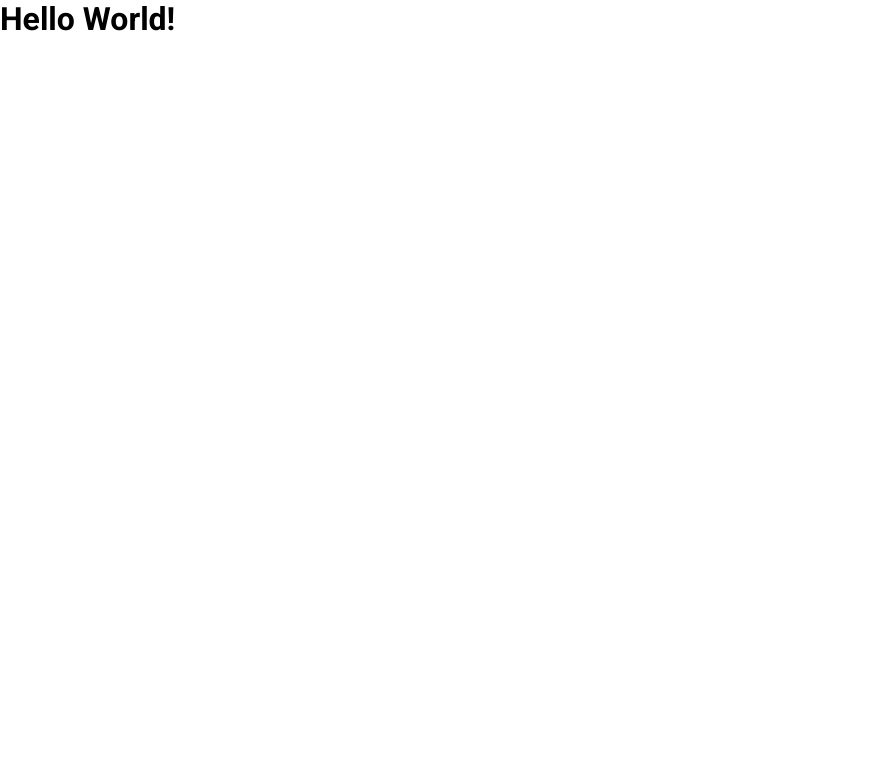
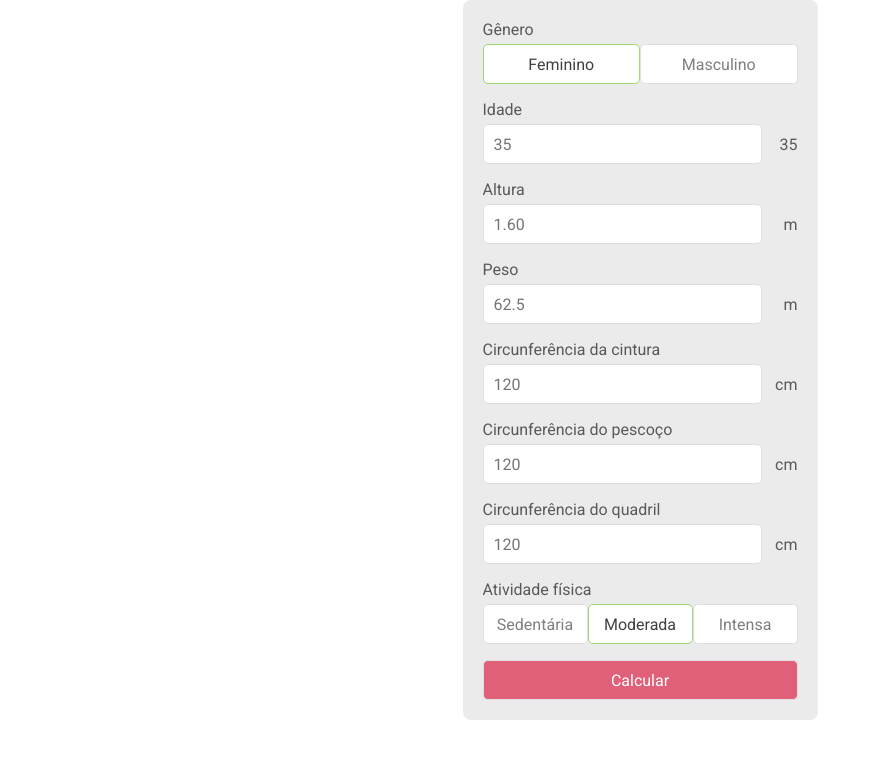
Before and after one commit to codestation-boys/gymstation-web, a Next.js app: page / in a window 1280 px wide. Shown: the top 758 px of the page, without its empty margins (0-879 px from the left). Built offline with nearby package versions, Linux system fonts and the light colour scheme.

Commit message:
Create user data form in Home page

```diff
--- a/pages/home.module.scss
+++ b/pages/home.module.scss
@@ -1,5 +1,62 @@
 .mainContainer {
-  h1 {
-    color: black;
+  display: flex;
+  align-items: center;
+  justify-content: center;
+
+  form {
+    background: #EBEBEB;
+    width: 100%;
+    max-width: 355px;
+    padding: 1.25rem;
+    border-radius: 0.5rem;
+
+    label {
+      margin-bottom: 0.3125rem;
+      display: block;
+    }
+
+    div {
+      display: flex;
+      align-items: center;
+      justify-content: space-between;
+    }
+
+    input, button {
+      width: 100%;
+      height: 2.5rem;
+
+      border: 1px solid #E0E0E0;
+      border-radius: 0.3125rem;
+    }
+
+    input {
+      padding: 0.5rem 0.625rem;
+    }
+
+    button {
+      background: var(--white);
+      color: #7F7F7F;
+
+      &.selected {
+        color: #404040;
+        border-color: #9fda72;
+      }
+
+      &[type="submit"] {
+        margin-top: 1rem;
+        background: #e0607a;
+        color: var(--white);
+      }
+    }
+
+    span {
+      text-align: right;
+      width: 2.5rem;
+    }
+
+    div + label {
+      display: block;
+      margin-top: 1rem;
+    }
   }
 }
--- a/pages/index.tsx
+++ b/pages/index.tsx
@@ -6,11 +6,54 @@ export default function Home() {
   return (
     <>
       <Head>
-        <title>ShapeCademy</title>
+        <title>GymStation</title>
       </Head>
 
       <main className={styles.mainContainer}>
-        <h1>Hello World!</h1>
+        <form>
+          <label htmlFor="gender">Gênero</label>
+          <div id="gender">
+            <button type="button" className={styles.selected}>Feminino</button>
+            <button type="button">Masculino</button>
+          </div>
+          <label htmlFor="age">Idade</label>
+          <div id="age">
+            <input type="number" placeholder="35" />
+            <span>35</span>
+          </div>
+          <label htmlFor="height">Altura</label>
+          <div id="height">
+            <input type="number" placeholder="1.60" />
+            <span>m</span>
+          </div>
+          <label htmlFor="weight">Peso</label>
+          <div id="weight">
+            <input type="number" placeholder="62.5" />
+            <span>m</span>
+          </div>
+          <label htmlFor="waist">Circunferência da cintura</label>
+          <div id="waist">
+            <input type="number" placeholder="120" />
+            <span>cm</span>
+          </div>
+          <label htmlFor="neck">Circunferência do pescoço</label>
+          <div id="neck">
+            <input type="number" placeholder="120" />
+            <span>cm</span>
+          </div>
+          <label htmlFor="hip">Circunferência do quadril</label>
+          <div id="hip">
+            <input type="number" placeholder="120" />
+            <span>cm</span>
+          </div>
+          <label htmlFor="gender">Atividade física</label>
+          <div id="gender">
+            <button type="button">Sedentária</button>
+            <button type="button" className={styles.selected}>Moderada</button>
+            <button type="button">Intensa</button>
+          </div>
+          <button type="submit">Calcular</button>
+        </form>
       </main>
     </>
   );
--- a/styles/global.scss
+++ b/styles/global.scss
@@ -6,6 +6,7 @@
 
 :root {
   --white: #ffffff;
+  --info: #595959;
 }
 
 @media (max-width: 1080px) {
@@ -22,7 +23,7 @@
 
 body {
   background: var(--gray-900);
-  color: var(--white);
+  color: var(--info);
 }
 
 body,
```
